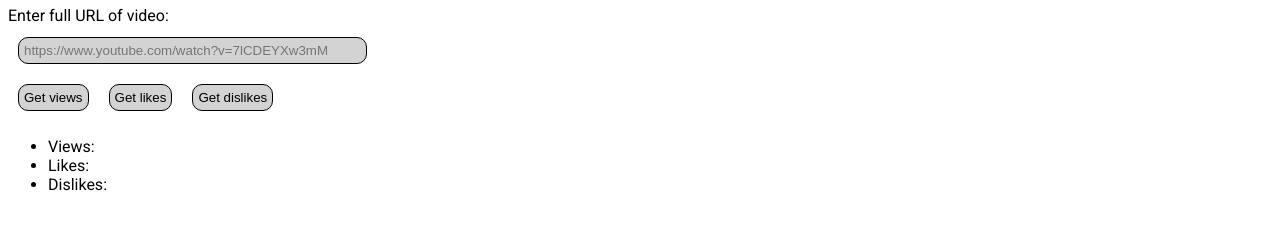
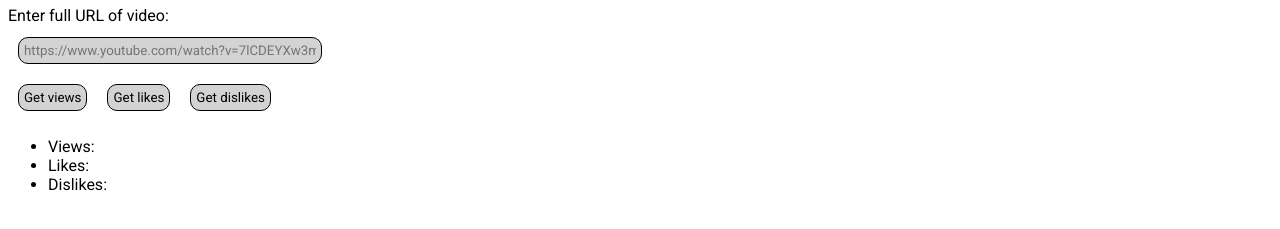
Before and after one commit to Patysonchick/youtube-api, a plain HTML site: page ui/index.html in a window 1280 px wide. Shown: the part 45-274 px from the top of the page. Drawn offline with Linux system fonts and the light colour scheme.

Commit message:
Update styles.css

```diff
--- a/ui/styles.css
+++ b/ui/styles.css
@@ -1,6 +1,6 @@
 @import url('https://fonts.googleapis.com/css2?family=Roboto:ital,wght@0,100;0,300;0,400;0,500;0,700;0,900;1,100;1,300;1,400;1,500;1,700;1,900&display=swap');
 
-body {
+*{
     font-family: "Roboto";
 }
 #head{
```
